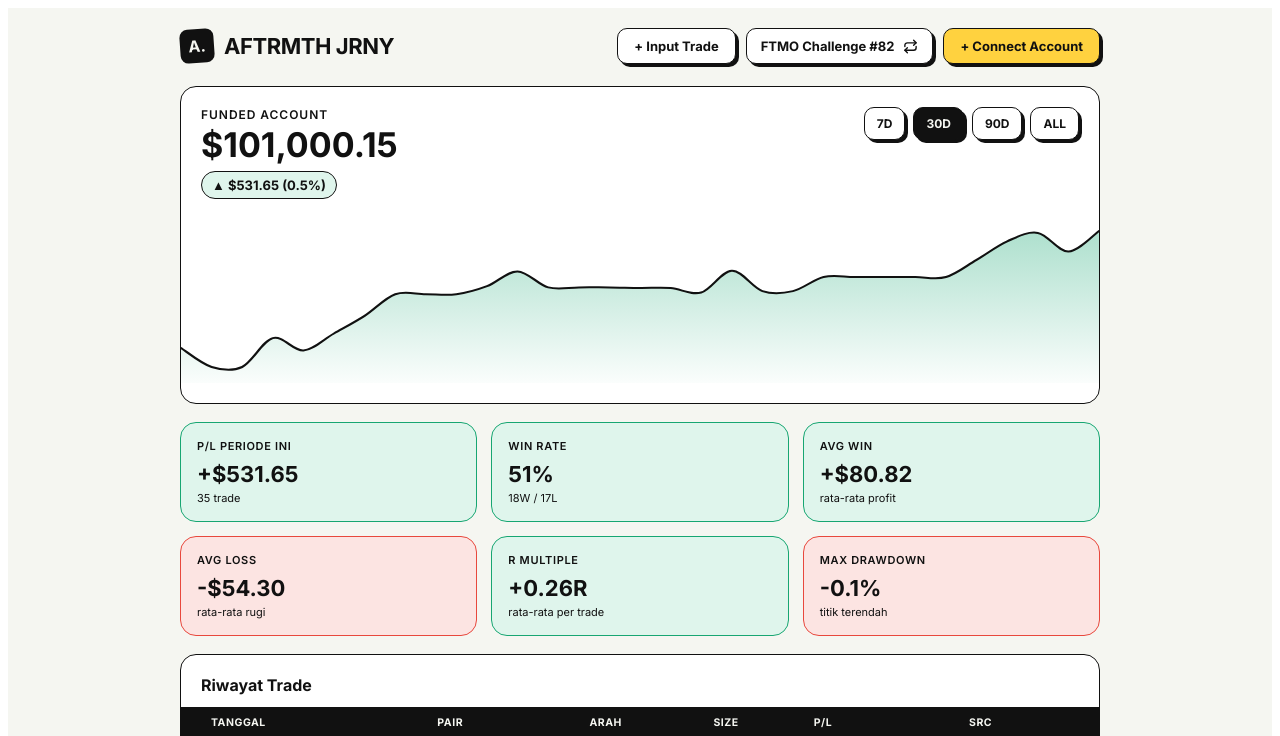
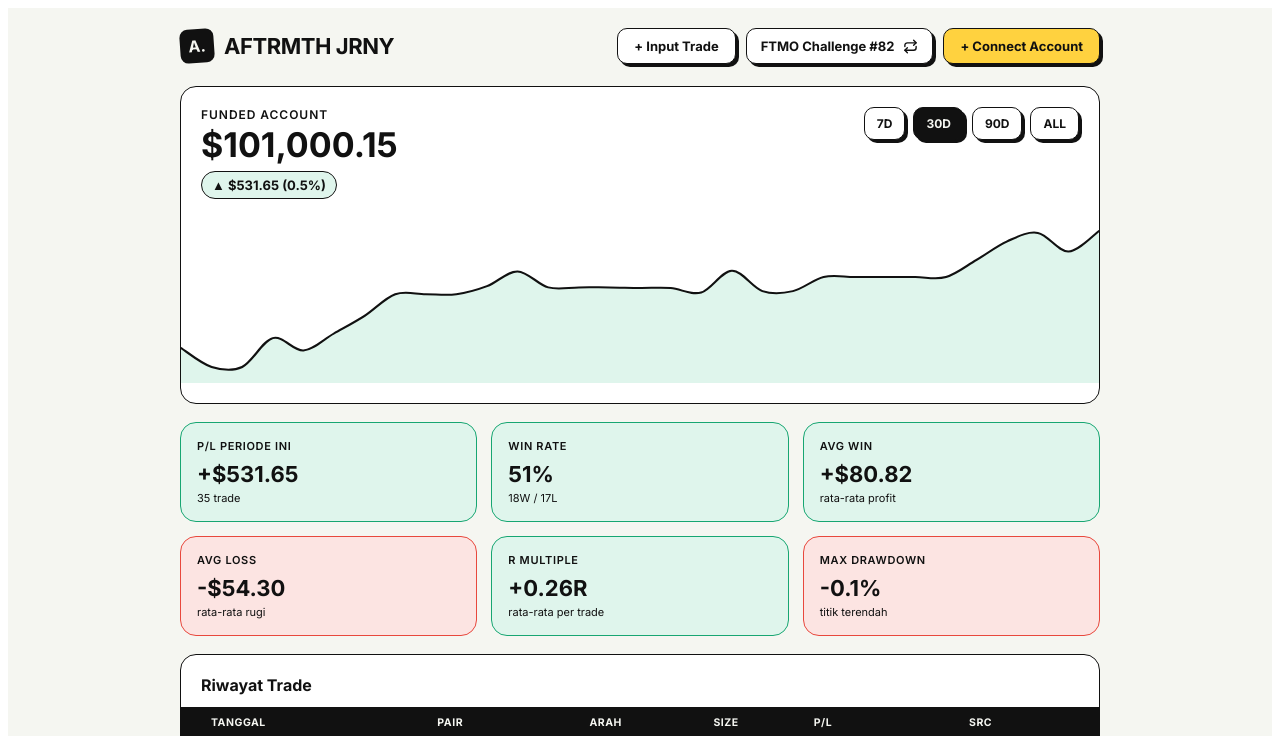
Before and after one commit to mrinsmnrs-ship-it/Aftermath-Journey, a React (Vite) app: page / in a window 1280 px wide. Shown: the top 736 px of the page. Built offline with nearby package versions, Linux system fonts and the light colour scheme.

Commit message:
Update EquityChart.jsx

```diff
--- a/src/components/Dashboard/EquityChart.jsx
+++ b/src/components/Dashboard/EquityChart.jsx
@@ -51,13 +51,7 @@ export default function EquityChart({ slice }) {
   return (
     <div className="chart-wrap">
       <svg viewBox={`0 0 ${VIEW_W} ${VIEW_H}`} preserveAspectRatio="none">
-        <defs>
-          <linearGradient id="equityFill" x1="0" y1="0" x2="0" y2="1">
-            <stop offset="0%" stopColor="var(--profit)" stopOpacity="0.35" />
-            <stop offset="100%" stopColor="var(--profit)" stopOpacity="0.02" />
-          </linearGradient>
-        </defs>
-        <path d={areaPath} fill="url(#equityFill)" stroke="none" />
+        <path d={areaPath} fill="var(--profit-tint)" stroke="none" />
         <path
           d={path}
           fill="none"
```
